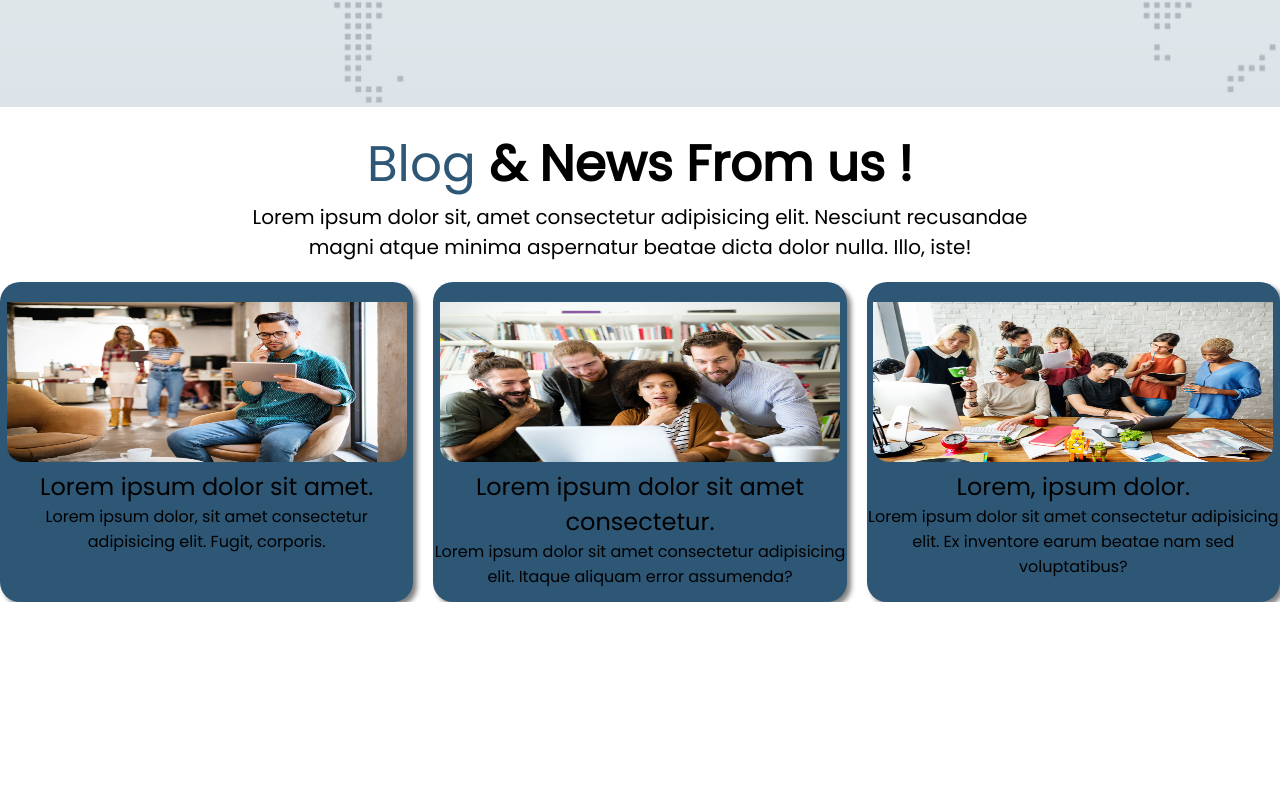
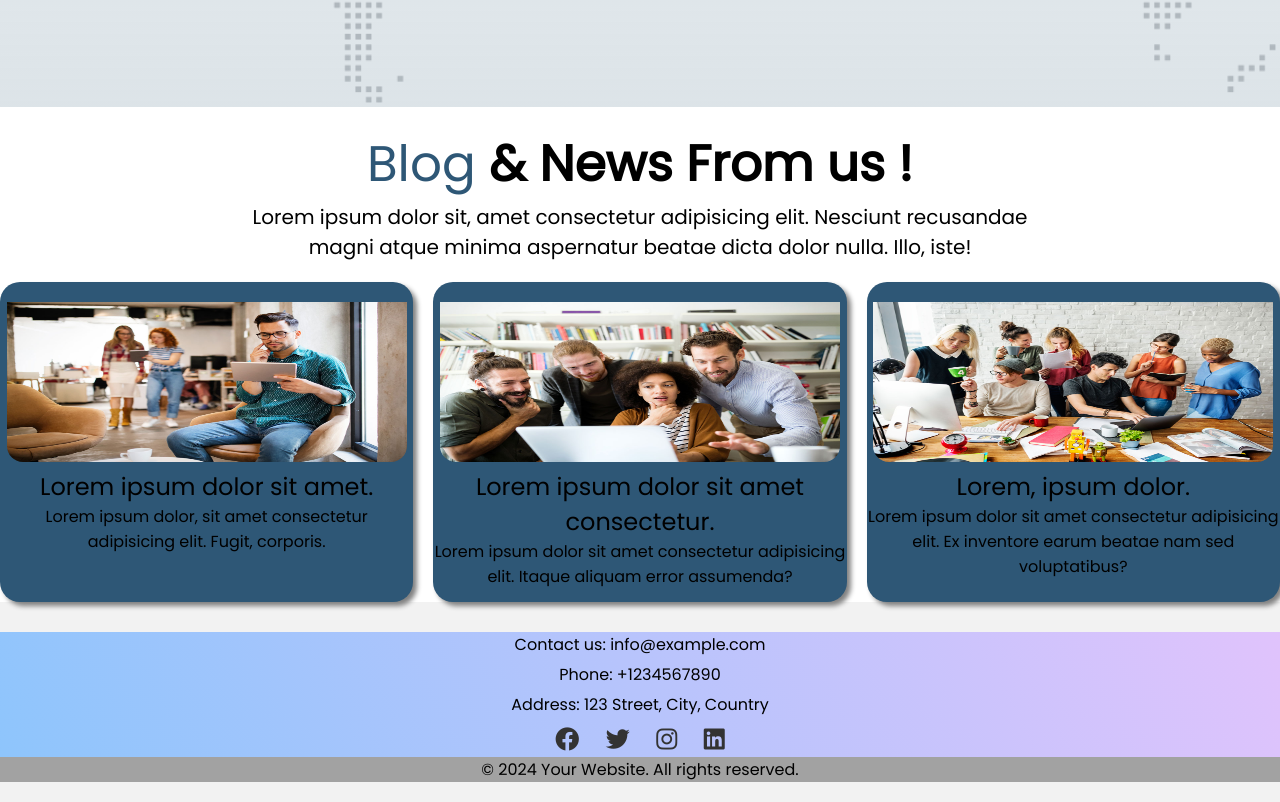
Before and after one commit to Sourav-Barua-Niloy/Techtronic-Creations-Project, a plain HTML site: page index.html in a window 1280 px wide. Shown: the part 1571-2373 px from the top of the page. Before the commit the page ends 2173 px from the top, so only its background shows below. Drawn offline with Linux system fonts and the light colour scheme.

Commit message:
footer added

```diff
--- a/Style/style.css
+++ b/Style/style.css
@@ -145,6 +145,7 @@
   padding-bottom: 20px;
 }
 /* service end here */
+
 /* Blog and news start here */
 .Blog-details {
   text-align: center;
@@ -181,3 +182,44 @@
 }
 /* Blog and news end here */
 /* main end here  */
+
+/* footer start here  */
+footer {
+  background-color: #f2f2f2;
+  padding: 20px 0;
+  text-align: center;
+}
+
+.footer-content {
+  background-color: #8ec5fc;
+  background-image: linear-gradient(62deg, #8ec5fc 0%, #e0c3fc 100%);
+}
+
+.social-icons {
+  font-size: 24px;
+}
+
+.icon-link {
+  color: #333;
+  margin: 0 10px;
+  text-decoration: none;
+}
+
+.icon-link:hover {
+  color: #007bff;
+}
+
+.footer-info {
+  margin-top: 10px;
+}
+
+.footer-info p {
+  margin: 5px 0;
+}
+
+.copyright {
+  /* margin-top: 20px; */
+  background-color: #3333336b;
+}
+
+/* footer end here  */
--- a/index.html
+++ b/index.html
@@ -5,6 +5,8 @@
     <meta name="viewport" content="width=device-width, initial-scale=1.0" />
     <title>Tech Creations</title>
     <link rel="icon" type="image/x-icon" href="./images/logo.png" />
+    <link rel="stylesheet" href="https://cdnjs.cloudflare.com/ajax/libs/font-awesome/6.0.0-beta3/css/all.min.css">
+
     <!-- ! Add the following CSS to Our Site  -->
     <link rel="stylesheet" href="./Style/style.css" />
   </head>
@@ -111,8 +113,6 @@
 
         </div>
       </section>
-      <!-- contact Us container -->
-      <section></section>
       <!-- Blog and news container -->
       <section class="Blog-details">
           <div class="Blog-description">
@@ -146,7 +146,26 @@
     </main>
     <!-- * main end here  -->
     <!-- ! footer start here  -->
-    <footer></footer>
+    <footer>
+      <div class="footer-content">
+        <div class="footer-info">
+          <p>Contact us: info@example.com</p>
+          <p>Phone: +1234567890</p>
+          <p>Address: 123 Street, City, Country</p>
+      </div>
+          <div class="social-icons">
+              <a href="#" class="icon-link"><i class="fab fa-facebook"></i></a>
+              <a href="#" class="icon-link"><i class="fab fa-twitter"></i></a>
+              <a href="#" class="icon-link"><i class="fab fa-instagram"></i></a>
+              <a href="#" class="icon-link"><i class="fab fa-linkedin"></i></a>
+          </div>
+
+      </div>
+      <div class="copyright">
+          <p>&copy; 2024 Your Website. All rights reserved.</p>
+      </div>
+  </footer>
+
     <!-- * footer end here  -->
   </body>
 </html>
```
